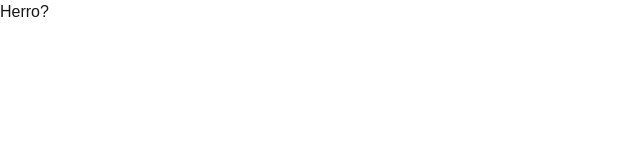
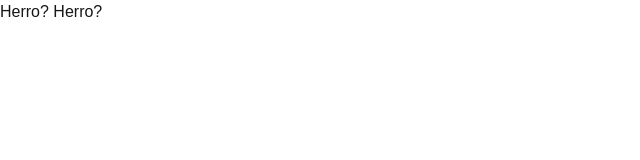
Before and after one commit to mandah0628/weatherapp, a Next.js app: page / in a window 1280 px wide. Shown: the top 160 px of the page, without its empty margins (0-640 px from the left). Built offline with nearby package versions, Linux system fonts and the light colour scheme.

Commit message:
added text

```diff
--- a/src/app/page.js
+++ b/src/app/page.js
@@ -2,6 +2,8 @@ import Image from "next/image";
 
 export default function Home() {
   return (
-    <h1>Herro?</h1>
+    <div className="heading">
+      <h1>Herro? Herro?</h1>
+    </div>
   );
 }
```
